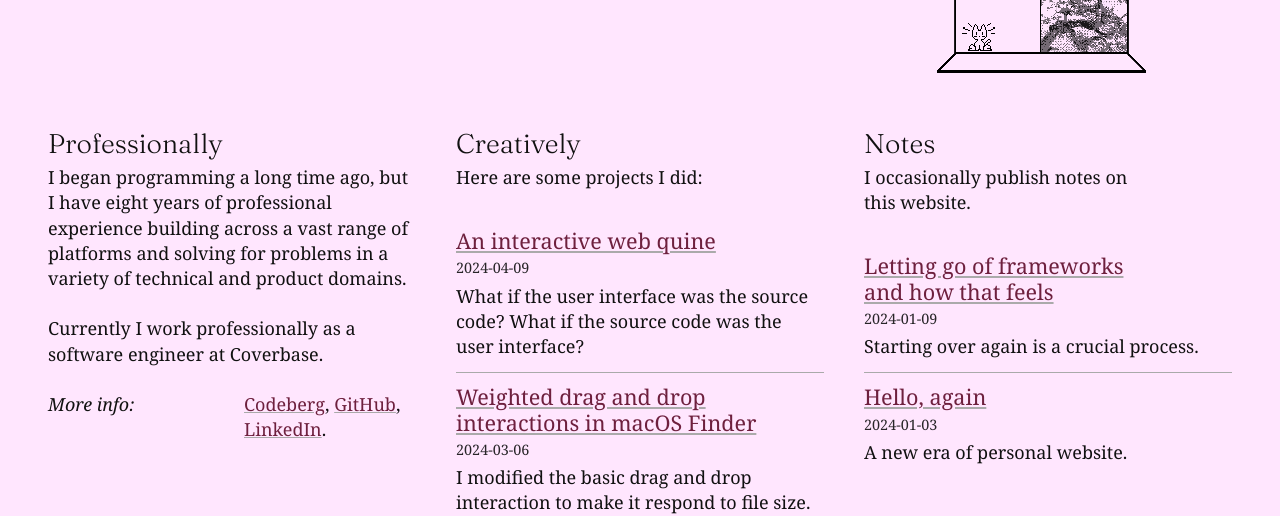
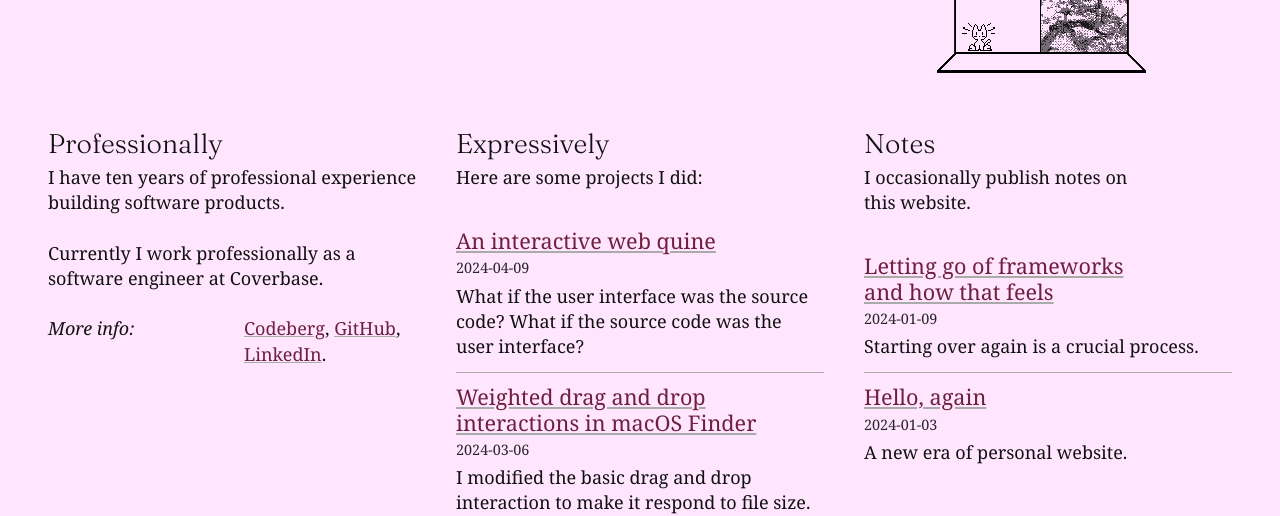
Before and after one commit to pbt/pbt.github.io, a plain HTML site: page index.html in a window 1280 px wide. Shown: the part 295-811 px from the top of the page. Drawn offline with Linux system fonts and the light colour scheme; a small style sheet from the web is missing.

Commit message:
a lil revision

```diff
--- a/index.html
+++ b/index.html
@@ -39,8 +39,7 @@
     <section class="professionally">
       <h2>Professionally</h2>
       <p>
-        I began programming a long time ago, but I have eight years of professional experience building across a vast
-        range of platforms and solving for problems in a variety of technical and product domains.
+        I have ten years of professional experience building software products.
       </p>
       <p>Currently I work professionally as a software engineer at <b>Coverbase</b>. </p>
       <aside style="display: flex; gap: var(--padding-xs);">
@@ -54,7 +53,7 @@
       </aside>
     </section>
     <section class="creative">
-      <h2>Creatively</h2>
+      <h2>Expressively</h2>
       <p>Here are some projects I did:</p>
       <div class="note-thumbnail">
         <div>
```
